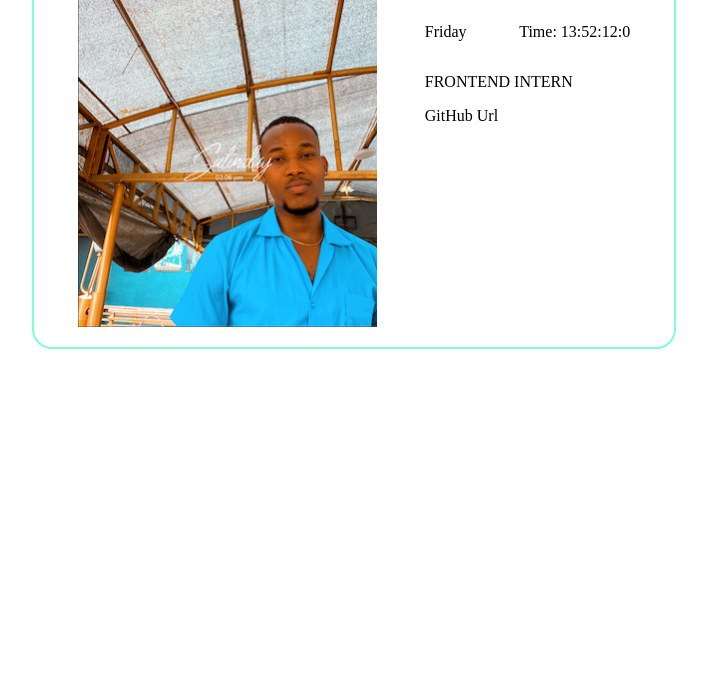
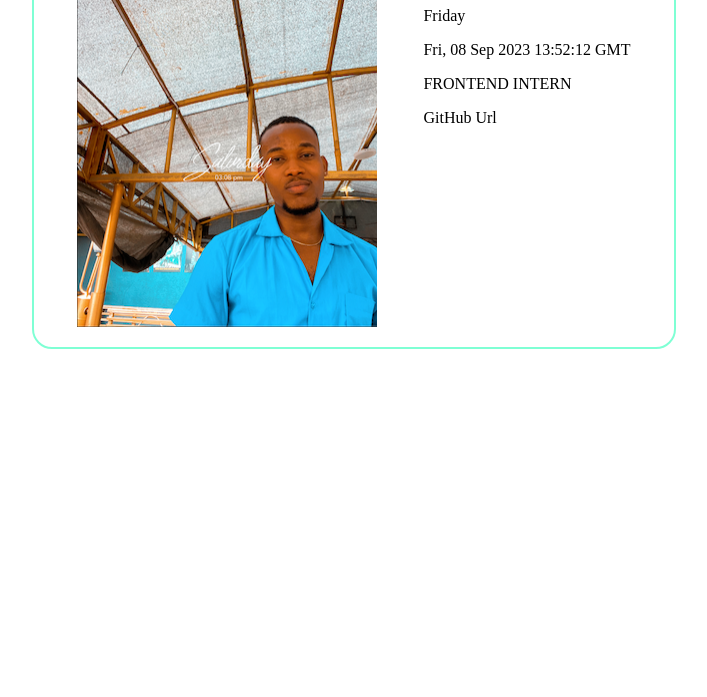
Before and after one commit to DaveBaan/HNGx_StageOne, a plain HTML site: page index.html in a window 1280 px wide. Shown: the part 103-800 px from the top of the page, without its empty margins (286-993 px from the left). Drawn offline with Linux system fonts and the light colour scheme.

Commit message:
correction on the UTC time format

```diff
--- a/index.html
+++ b/index.html
@@ -12,7 +12,7 @@
         <img src="./assets/profile_pic.png" alt="David Uwandu" data-testid="slackDisplayImage"/>
         <div>
             <h1 data-testid="slackUserName">David Uwandu</h1>
-            <div class="flex">
+            <div class="">
                 <p data-testid="currentDayOfTheWeek" id="today"></p>
                 <p data-testid="currentUTCTime" id="time">9</p>
             </div>
@@ -26,7 +26,8 @@
         const date = new Date();
 
         //the time variable is assigned the value of time in UTC format, and parsed into the html element with an id of 'time'.
-        let time = `Time: ${date.getUTCHours()}:${date.getUTCMinutes()}:${date.getUTCSeconds()}:${date.getUTCMilliseconds()}`;
+        // let time = `Time: ${date.getUTCHours()}:${date.getUTCMinutes()}:${date.getUTCSeconds()}:${date.getUTCMilliseconds()}`;
+        let time = date.toUTCString();
         document.getElementById("time").innerHTML = time;
 
         let day = date.getDay();
```
